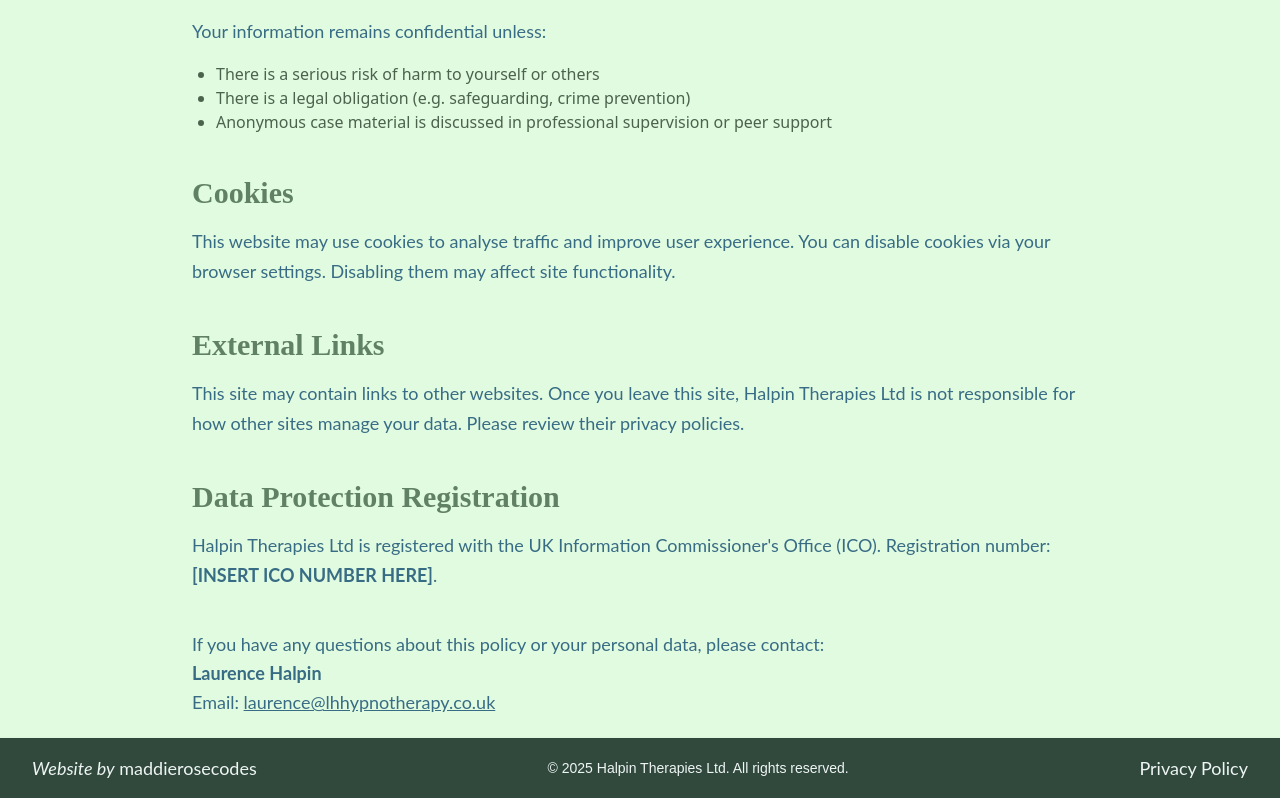
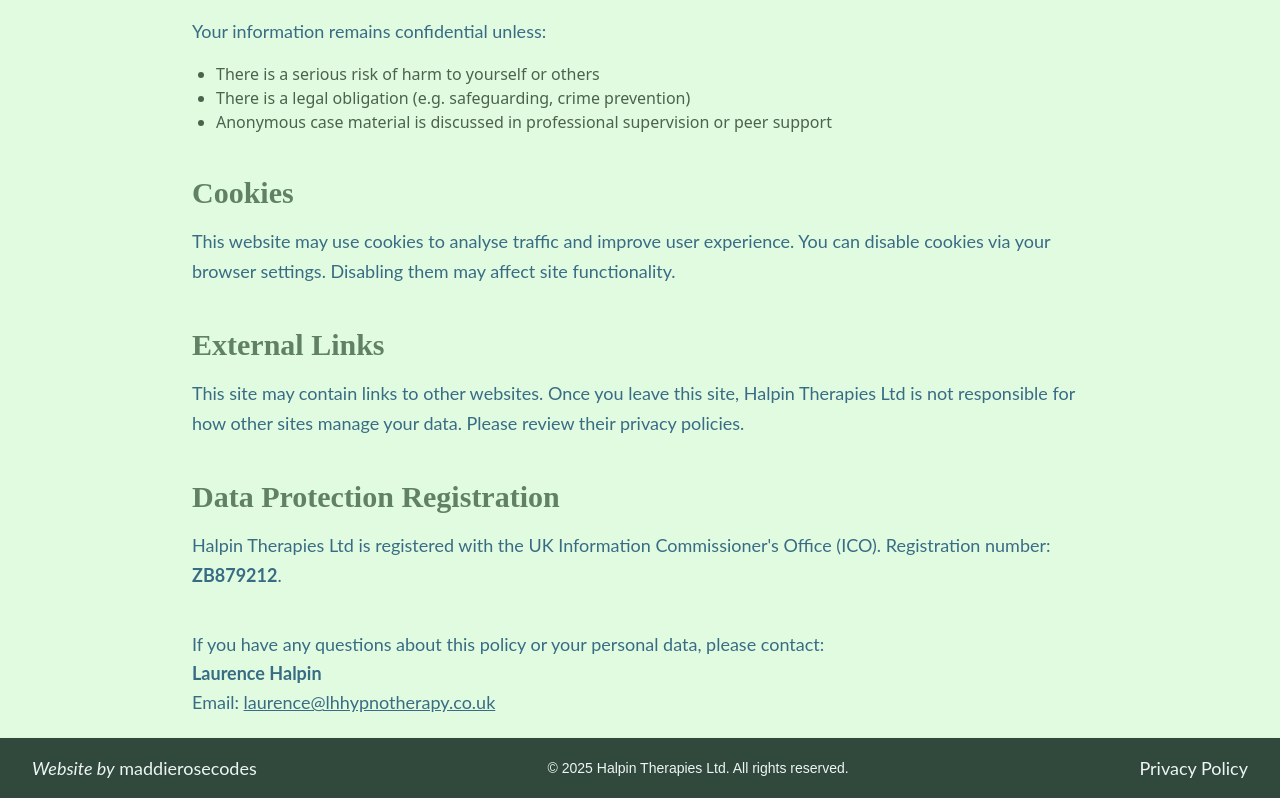
Before and after one commit to maddierosecodes/laurence-halpin-hypnotherapy, a Next.js app: page /privacy-policy in a window 1280 px wide. Shown: the part 1641-2439 px from the top of the page. Built offline with nearby package versions, Linux system fonts and the light colour scheme.

Commit message:
Update ICO number

```diff
--- a/app/privacy-policy/page.tsx
+++ b/app/privacy-policy/page.tsx
@@ -279,7 +279,7 @@
             <BodyText size="lg" variant="light-bg">
               Halpin Therapies Ltd is registered with the UK Information
               Commissioner&apos;s Office (ICO). Registration number:{" "}
-              <strong>[INSERT ICO NUMBER HERE]</strong>.
+              <strong>ZB879212</strong>.
             </BodyText>
           </div>
 
```
